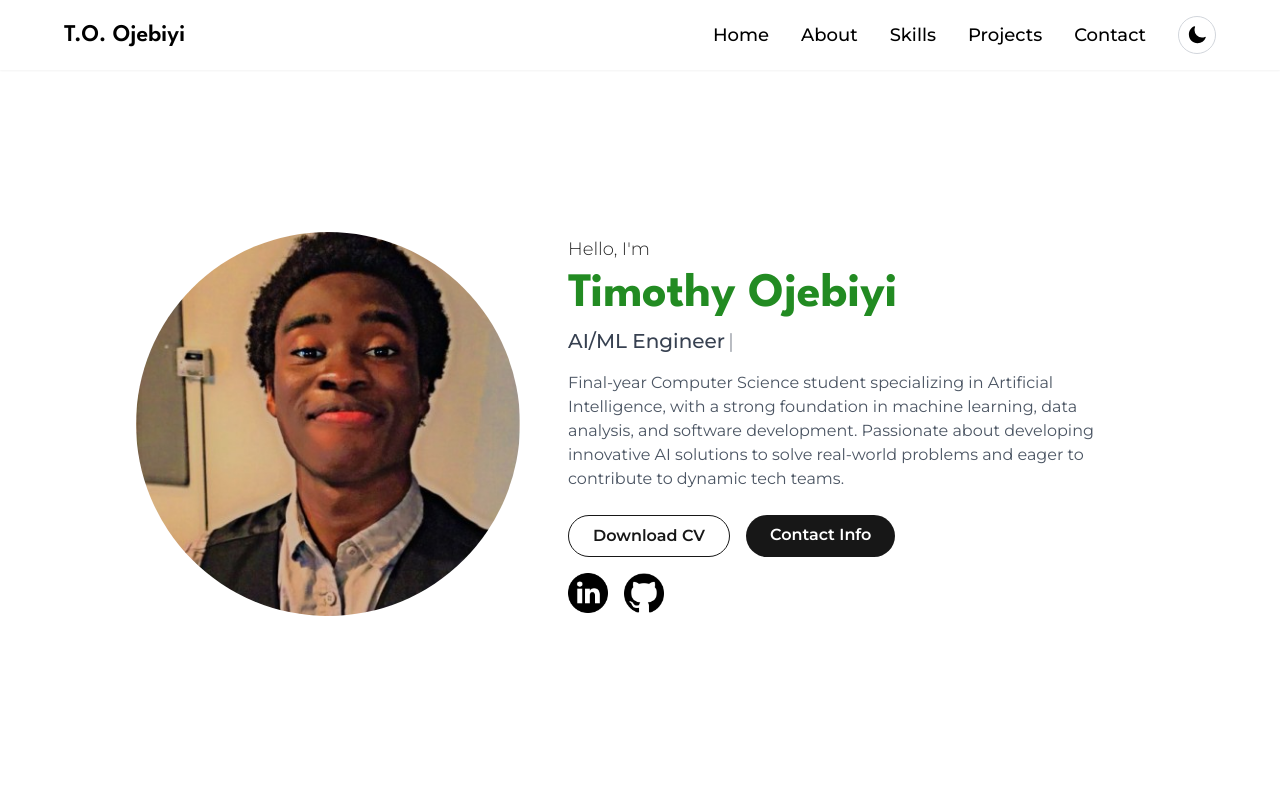
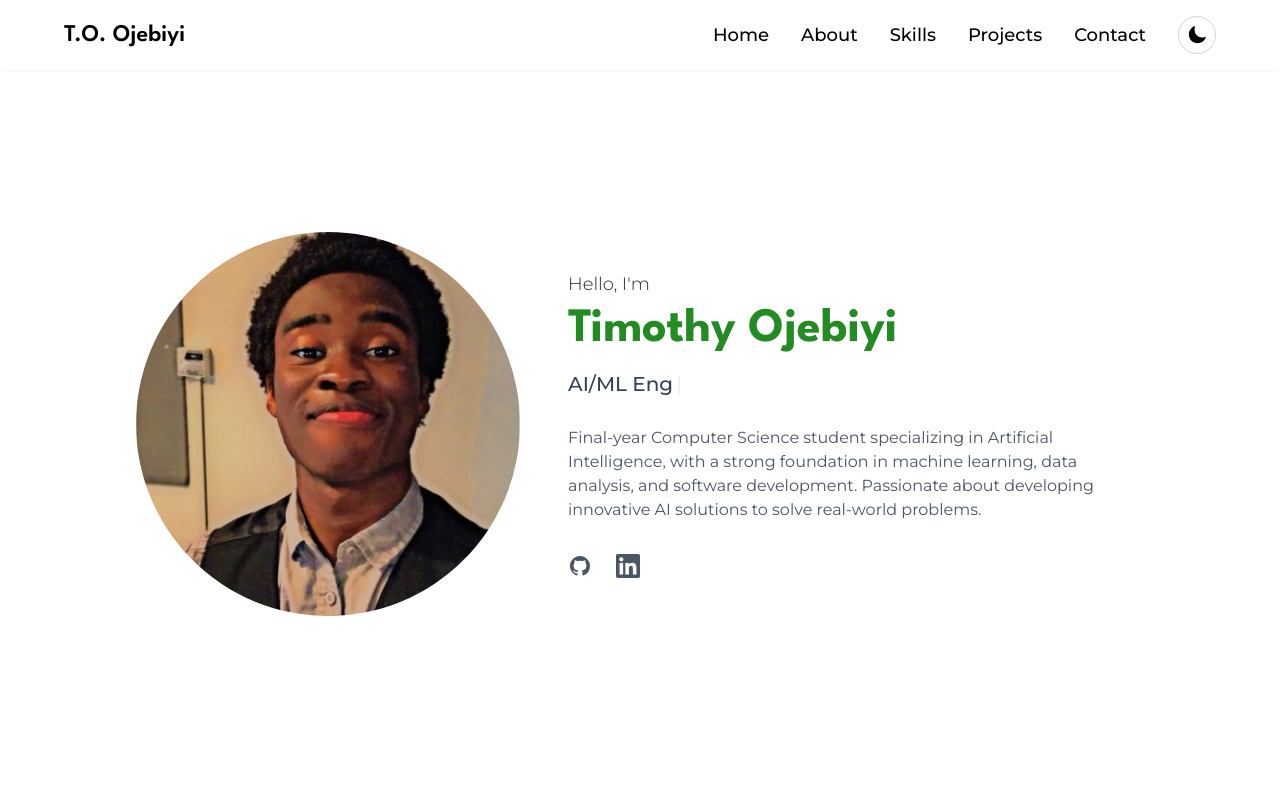
Before and after one commit to coderback/web-portfolio, a Next.js app: page / in a window 1280 px wide. Shown: the top 800 px of the page. Built offline with nearby package versions, Linux system fonts and the light colour scheme.

Commit message:
refractor(projects): adding new project

```diff
--- a/src/components/Hero.jsx
+++ b/src/components/Hero.jsx
@@ -12,9 +12,9 @@ export default function Hero() {
     >
       {/* Profile Image */}
       <motion.div
-        initial={{ opacity: 0, scale: 0.8 }}
+        initial={{ opacity: 0, scale: 0.95 }}
         animate={{ opacity: 1, scale: 1 }}
-        transition={{ duration: 0.6 }}
+        transition={{ duration: 0.5 }}
         className="w-60 h-60 lg:w-96 lg:h-96 rounded-full overflow-hidden flex-shrink-0"
       >
         <Image
@@ -23,21 +23,24 @@ export default function Hero() {
           width={400}
           height={400}
           className="w-full h-full object-cover"
+          priority
         />
       </motion.div>
 
-      {/* Text */}
+      {/* Text Content */}
       <motion.div
-        initial={{ opacity: 0, y: 30 }}
+        initial={{ opacity: 0, y: 20 }}
         animate={{ opacity: 1, y: 0 }}
-        transition={{ duration: 0.8, delay: 0.2 }}
+        transition={{ duration: 0.5, delay: 0.2 }}
         className="text-center lg:text-left max-w-xl"
       >
-        <p className="text-lg font-light">Hello, I'm</p>
-        <h1 className="text-5xl lg:text-5xl font-extrabold my-2 font-spartan text-forest">Timothy Ojebiyi</h1>
+        <p className="text-lg font-light mb-2">Hello, I'm</p>
+        <h1 className="text-4xl lg:text-5xl font-extrabold mb-4 font-spartan text-forest">
+          Timothy Ojebiyi
+        </h1>
 
         {/* Typing Effect */}
-        <p className="text-xl font-medium text-gray-700 dark:text-white">
+        <div className="text-xl font-medium text-gray-700 dark:text-white mb-6 min-h-[2rem]">
           <Typewriter
             words={[
               'Computer Science Student',
@@ -52,36 +55,35 @@ export default function Hero() {
             deleteSpeed={40}
             delaySpeed={1500}
           />
+        </div>
+
+        <p className="text-base text-gray-600 dark:text-gray-300 mb-8">
+          Final-year Computer Science student specializing in Artificial Intelligence, with a strong foundation in
+          machine learning, data analysis, and software development. Passionate about developing innovative AI solutions
+          to solve real-world problems.
         </p>
 
-        <p className="text-base text-gray-600 dark:text-white mt-4">
-          Final-year Computer Science student specializing in Artificial Intelligence, with a strong foundation in
-          machine learning, data analysis, and software development. Passionate about developing innovative AI solutions
-          to solve real-world problems and eager to contribute to dynamic tech teams.
-        </p>
-
-        {/* Buttons */}
-        <div className="flex justify-center lg:justify-start gap-4 mt-6">
-          <a
-            href="/documents/2025 GRADUATE CV.pdf"
-            download
-            className="btn btn-outline"
-            aria-label="Download CV"
+        {/* Social Links */}
+        <div className="flex justify-center lg:justify-start gap-6">
+          <Link
+            href="https://github.com/coderback"
+            target="_blank"
+            aria-label="GitHub Profile"
+            className="text-gray-600 hover:text-forest dark:text-gray-400 dark:hover:text-forest transition-colors"
           >
-            Download CV
-          </a>
-          <a href="#contact" className="btn btn-primary">
-            Contact Info
-          </a>
-        </div>
-
-        {/* Social Icons */}
-        <div className="flex justify-center lg:justify-start gap-4 mt-4">
-          <Link href="https://www.linkedin.com/in/timothy-oluwatobi-ojebiyi/" aria-label="LinkedIn profile">
-            <Image src="/assets/linkedin.png" alt="LinkedIn" width={40} height={40} className="cursor-pointer dark:invert" />
+            <svg className="w-6 h-6" fill="currentColor" viewBox="0 0 24 24" aria-hidden="true">
+              <path fillRule="evenodd" d="M12 2C6.477 2 2 6.484 2 12.017c0 4.425 2.865 8.18 6.839 9.504.5.092.682-.217.682-.483 0-.237-.008-.868-.013-1.703-2.782.605-3.369-1.343-3.369-1.343-.454-1.158-1.11-1.466-1.11-1.466-.908-.62.069-.608.069-.608 1.003.07 1.531 1.032 1.531 1.032.892 1.53 2.341 1.088 2.91.832.092-.647.35-1.088.636-1.338-2.22-.253-4.555-1.113-4.555-4.951 0-1.093.39-1.988 1.029-2.688-.103-.253-.446-1.272.098-2.65 0 0 .84-.27 2.75 1.026A9.564 9.564 0 0112 6.844c.85.004 1.705.115 2.504.337 1.909-1.296 2.747-1.027 2.747-1.027.546 1.379.202 2.398.1 2.651.64.7 1.028 1.595 1.028 2.688 0 3.848-2.339 4.695-4.566 4.943.359.309.678.92.678 1.855 0 1.338-.012 2.419-.012 2.747 0 .268.18.58.688.482A10.019 10.019 0 0022 12.017C22 6.484 17.522 2 12 2z" clipRule="evenodd" />
+            </svg>
           </Link>
-          <Link href="https://github.com/coderback" aria-label="GitHub profile">
-            <Image src="/assets/github.png" alt="GitHub" width={40} height={40} className="cursor-pointer dark:invert" />
+          <Link
+            href="https://www.linkedin.com/in/timothy-oluwatobi-ojebiyi/"
+            target="_blank"
+            aria-label="LinkedIn Profile"
+            className="text-gray-600 hover:text-forest dark:text-gray-400 dark:hover:text-forest transition-colors"
+          >
+            <svg className="w-6 h-6" fill="currentColor" viewBox="0 0 24 24" aria-hidden="true">
+              <path d="M20.447 20.452h-3.554v-5.569c0-1.328-.027-3.037-1.852-3.037-1.853 0-2.136 1.445-2.136 2.939v5.667H9.351V9h3.414v1.561h.046c.477-.9 1.637-1.85 3.37-1.85 3.601 0 4.267 2.37 4.267 5.455v6.286zM5.337 7.433c-1.144 0-2.063-.926-2.063-2.065 0-1.138.92-2.063 2.063-2.063 1.14 0 2.064.925 2.064 2.063 0 1.139-.925 2.065-2.064 2.065zm1.782 13.019H3.555V9h3.564v11.452zM22.225 0H1.771C.792 0 0 .774 0 1.729v20.542C0 23.227.792 24 1.771 24h20.451C23.2 24 24 23.227 24 22.271V1.729C24 .774 23.2 0 22.222 0h.003z"/>
+            </svg>
           </Link>
         </div>
       </motion.div>
--- a/src/components/Projects.jsx
+++ b/src/components/Projects.jsx
@@ -9,22 +9,36 @@ import { ChevronLeftIcon, ChevronRightIcon } from '@heroicons/react/24/solid';
 
 const projects = [
   {
+    title: 'Algorender - Data structure & Algorithms Visualiser',
+    image: '/assets/Algorender.png',
+    github: 'https://github.com/coderback/Algorender',
+    live: 'https://algorender.vercel.app/',
+    description: 'Interactive visualization tool for data structures and algorithms',
+    tech: ['React', 'TypeScript', 'D3.js', 'Tailwind CSS']
+  },
+  {
+    title: 'ColonScan - Colon Cancer Segmentation & Classification',
+    image: '/assets/prediction.png',
+    github: 'https://github.com/coderback/colonscan',
+    live: 'https://github.com/coderback/colonscan',
+    description: 'AI-powered medical imaging analysis for colon cancer detection',
+    tech: ['React', 'Python', 'Django', 'Tailwind CSS', 'OpenCV', 'Flask']
+  },
+  {
     title: 'Patient Data Dashboard',
     image: '/assets/Medical Dashboard 05_03_2025 17_52_30.png',
     github: 'https://github.com/DinaMetwalli/Patient-Data-Dashboard',
     live: 'https://github.com/DinaMetwalli/Patient-Data-Dashboard',
+    description: 'Comprehensive healthcare data visualization and management system',
+    tech: ['Electron.js', 'Python', 'Bootstrap', 'SQLite']
   },
   {
     title: 'Restaurant Management System',
     image: '/assets/Horizon Restaurants RMS 07_03_2025 13_33_37.png',
     github: 'https://github.com/coderback/Horizon-Restaurant-Management-System',
     live: 'https://github.com/coderback/Horizon-Restaurant-Management-System',
-  },
-  {
-    title: 'Colon Cancer Classification with Explainable AI',
-    image: '/assets/prediction.png',
-    github: 'https://github.com/coderback/colonscan',
-    live: 'https://github.com/coderback/colonscan',
+    description: 'Full-featured restaurant operations and management platform',
+    tech: ['Custom Tkinter', 'Python', 'MySQL']
   },
 ];
 
@@ -32,82 +46,130 @@ export default function Projects() {
   const splideRef = useRef();
 
   return (
-    <section id="projects" className="px-6 md:px-16 py-20 bg-white dark:bg-neutral-900">
+    <section id="projects" className="px-4 sm:px-6 md:px-16 py-16 sm:py-20 bg-white dark:bg-neutral-900">
       <p className="text-lg text-center font-light">Browse My Recent</p>
-      <h2 className="text-5xl text-center font-extrabold mb-12 font-spartan">Projects</h2>
+      <h2 className="text-4xl sm:text-5xl text-center font-extrabold mb-8 sm:mb-12 font-spartan">Projects</h2>
 
-      <div className="relative">
+      <div className="relative max-w-7xl mx-auto px-4 sm:px-6">
         <Splide
           hasTrack={false}
           options={{
             type: 'loop',
             perPage: 3,
             perMove: 1,
-            gap: '1rem',
-            pagination: false,
+            gap: '1.5rem',
+            pagination: true,
             arrows: false,
+            autoplay: true,
+            interval: 5000,
+            pauseOnHover: true,
+            pauseOnFocus: true,
+            padding: { left: '1rem', right: '1rem' },
             breakpoints: {
-              1024: { perPage: 2 },
-              640: { perPage: 1 },
+              1280: {
+                perPage: 2,
+                gap: '1.5rem',
+                padding: { left: '1rem', right: '1rem' }
+              },
+              768: {
+                perPage: 1,
+                gap: '1rem',
+                padding: { left: '0.5rem', right: '0.5rem' }
+              },
             },
           }}
           ref={splideRef}
           aria-label="Project Showcase"
         >
-          {/* Custom Arrows */}
-          <div className="absolute top-1/2 -left-6 z-10 -translate-y-1/2 hidden md:block">
+          {/* Custom Arrows - Hidden on mobile */}
+          <div className="absolute top-1/2 -left-4 sm:-left-6 z-10 -translate-y-1/2 hidden md:block">
             <button
               onClick={() => splideRef.current?.splide?.go('<')}
-              className="p-2 rounded-full bg-gray-200 dark:bg-neutral-700 hover:bg-forest dark:hover:bg-forest transition"
+              className="p-2 sm:p-3 rounded-full bg-white dark:bg-neutral-800 border border-gray-200 dark:border-gray-700 hover:bg-forest hover:border-forest dark:hover:bg-forest transition-all duration-300 shadow-lg hover:shadow-xl"
               aria-label="Previous slide"
             >
-              <ChevronLeftIcon className="h-6 w-6 text-black dark:text-white" />
+              <ChevronLeftIcon className="h-5 w-5 sm:h-6 sm:w-6 text-black dark:text-white group-hover:text-white" />
             </button>
           </div>
 
-          <div className="absolute top-1/2 -right-6 z-10 -translate-y-1/2 hidden md:block">
+          <div className="absolute top-1/2 -right-4 sm:-right-6 z-10 -translate-y-1/2 hidden md:block">
             <button
               onClick={() => splideRef.current?.splide?.go('>')}
-              className="p-2 rounded-full bg-gray-200 dark:bg-neutral-700 hover:bg-forest dark:hover:bg-forest transition"
+              className="p-2 sm:p-3 rounded-full bg-white dark:bg-neutral-800 border border-gray-200 dark:border-gray-700 hover:bg-forest hover:border-forest dark:hover:bg-forest transition-all duration-300 shadow-lg hover:shadow-xl"
               aria-label="Next slide"
             >
-              <ChevronRightIcon className="h-6 w-6 text-black dark:text-white" />
+              <ChevronRightIcon className="h-5 w-5 sm:h-6 sm:w-6 text-black dark:text-white group-hover:text-white" />
             </button>
           </div>
 
-          <SplideTrack className="pb-2">
+          <SplideTrack className="pb-8 sm:pb-12">
             {projects.map((project, index) => (
               <SplideSlide key={project.title}>
                 <motion.div
                   initial={{ opacity: 0, y: 30 }}
                   whileInView={{ opacity: 1, y: 0 }}
                   viewport={{ once: true }}
-                  whileHover={{ scale: 1.03 }}
+                  whileHover={{ scale: 1.02 }}
                   transition={{ duration: 0.4, delay: index * 0.1 }}
-                  className="bg-white dark:bg-neutral-800 border border-gray-300 dark:border-gray-600 rounded-2xl p-4 w-full h-full shadow-sm"
+                  className="bg-white dark:bg-neutral-800 border border-gray-200 dark:border-gray-700 rounded-2xl p-4 sm:p-6 w-full h-full shadow-lg hover:shadow-xl transition-all duration-300"
                 >
-                  <div className="aspect-video overflow-hidden rounded-xl mb-4">
+                  <div className="aspect-video overflow-hidden rounded-xl mb-4 sm:mb-6 relative group">
                     <Image
                       src={project.image}
                       alt={project.title}
                       width={500}
                       height={300}
-                      className="object-cover w-full h-full"
+                      className="object-cover w-full h-full transition-transform duration-500 group-hover:scale-110"
                     />
+                    <div className="absolute inset-0 bg-black bg-opacity-0 group-hover:bg-opacity-20 transition-all duration-300" />
                   </div>
-                  <h3 className="text-xl font-semibold mb-4 text-center font-spartan">{project.title}</h3>
-                  <div className="flex justify-center gap-4">
+
+                  <h3 className="text-lg sm:text-xl font-semibold mb-2 sm:mb-3 text-center font-spartan line-clamp-2">{project.title}</h3>
+
+                  <p className="text-sm sm:text-base text-gray-600 dark:text-gray-300 text-center mb-3 sm:mb-4 line-clamp-2">
+                    {project.description}
+                  </p>
+
+                  <div className="flex flex-wrap gap-1.5 sm:gap-2 justify-center mb-4 sm:mb-6">
+                    {project.tech.map((tech) => (
+                      <span
+                        key={tech}
+                        className="px-2 sm:px-3 py-1 text-xs sm:text-sm bg-gray-100 dark:bg-neutral-700 rounded-full text-gray-700 dark:text-gray-300"
+                      >
+                        {tech}
+                      </span>
+                    ))}
+                  </div>
+
+                  <div className="flex justify-center gap-3 sm:gap-4">
                     <Link href={project.github} target="_blank" aria-label={`View ${project.title} on GitHub`}>
-                      <button className="btn btn-outline">GitHub</button>
+                      <button className="btn btn-outline group text-sm sm:text-base px-4 sm:px-6 py-1.5 sm:py-2">
+                        <span className="flex items-center gap-1.5 sm:gap-2">
+                          <svg className="w-4 h-4 sm:w-5 sm:h-5" fill="currentColor" viewBox="0 0 24 24" aria-hidden="true">
+                            <path fillRule="evenodd" d="M12 2C6.477 2 2 6.484 2 12.017c0 4.425 2.865 8.18 6.839 9.504.5.092.682-.217.682-.483 0-.237-.008-.868-.013-1.703-2.782.605-3.369-1.343-3.369-1.343-.454-1.158-1.11-1.466-1.11-1.466-.908-.62.069-.608.069-.608 1.003.07 1.531 1.032 1.531 1.032.892 1.53 2.341 1.088 2.91.832.092-.647.35-1.088.636-1.338-2.22-.253-4.555-1.113-4.555-4.951 0-1.093.39-1.988 1.029-2.688-.103-.253-.446-1.272.098-2.65 0 0 .84-.27 2.75 1.026A9.564 9.564 0 0112 6.844c.85.004 1.705.115 2.504.337 1.909-1.296 2.747-1.027 2.747-1.027.546 1.379.202 2.398.1 2.651.64.7 1.028 1.595 1.028 2.688 0 3.848-2.339 4.695-4.566 4.943.359.309.678.92.678 1.855 0 1.338-.012 2.419-.012 2.747 0 .268.18.58.688.482A10.019 10.019 0 0022 12.017C22 6.484 17.522 2 12 2z" clipRule="evenodd" />
+                          </svg>
+                          GitHub
+                        </span>
+                      </button>
                     </Link>
                     <Link href={project.live} target="_blank" aria-label={`Live demo of ${project.title}`}>
-                      <button className="btn btn-outline">Live Demo</button>
+                      <button className="btn btn-primary group text-sm sm:text-base px-4 sm:px-6 py-1.5 sm:py-2">
+                        <span className="flex items-center gap-1.5 sm:gap-2">
+                          <svg className="w-4 h-4 sm:w-5 sm:h-5" fill="none" stroke="currentColor" viewBox="0 0 24 24">
+                            <path strokeLinecap="round" strokeLinejoin="round" strokeWidth={2} d="M10 6H6a2 2 0 00-2 2v10a2 2 0 002 2h10a2 2 0 002-2v-4M14 4h6m0 0v6m0-6L10 14" />
+                          </svg>
+                          Live Demo
+                        </span>
+                      </button>
                     </Link>
                   </div>
                 </motion.div>
               </SplideSlide>
             ))}
           </SplideTrack>
+
+          {/* Custom Pagination */}
+          <div className="splide__pagination splide__pagination--ltr mt-6 sm:mt-8" />
         </Splide>
       </div>
     </section>
```
Also changed, not shown: public/assets/Algorender.png (added).
